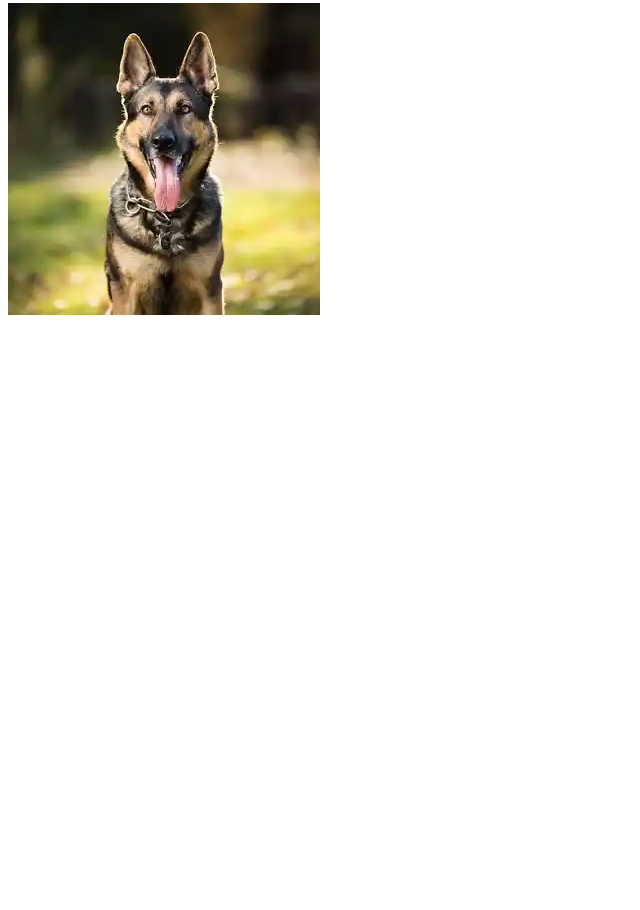
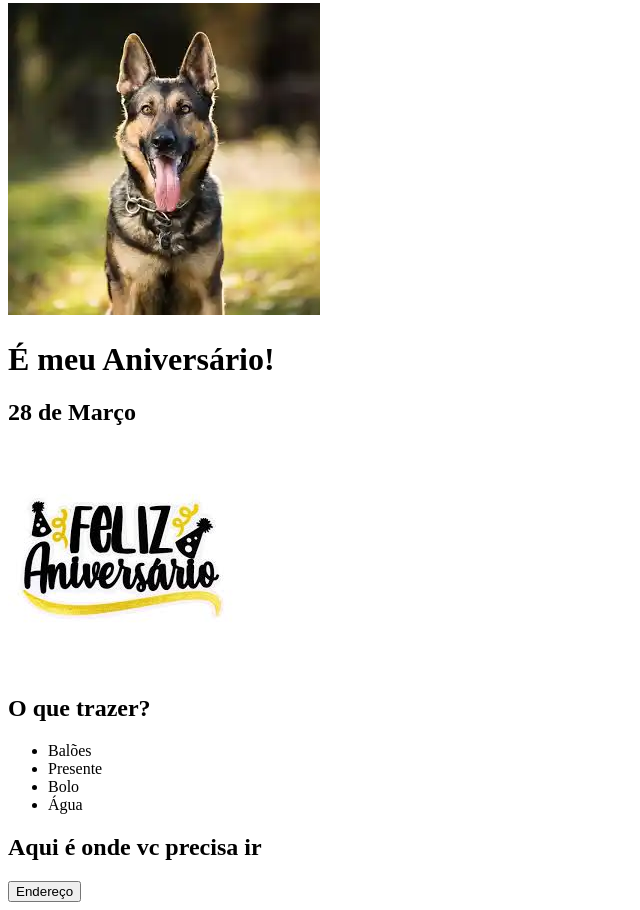
Before and after one commit to MatheusGomes-28/Exercicios, a plain HTML site: page Módulo I/Exercício 2 Módulo I/index.html in a window 1280 px wide. Shown: the part 1298-2208 px from the top of the page, without its empty margins (0-640 px from the left). Before the commit the page ends 1625 px from the top, so only its background shows below. Drawn offline with Linux system fonts and the light colour scheme.

Commit message:
#9 Criação de um convite e Exercício 9
Criação de um convite de aniversário, incluindo endereço, listas e imagens

```diff
--- a/Módulo I/Exercício 2 Módulo I/index.html
+++ b/Módulo I/Exercício 2 Módulo I/index.html
@@ -82,5 +82,20 @@
     <img src="./dog.webp" alt="PASTOR ALEMÃO">
 
 
+
+    <h1>É meu Aniversário!</h1>
+    <h2>28 de Março</h2>
+    <img src="./aniversário.jpg" alt="Imagem Branca e Feliz aniversário">
+    <h2>O que trazer?</h2>
+    <ul>
+        <li>Balões</li>
+        <li>Presente</li>
+        <li>Bolo</li>
+        <li>Água</li>
+    </ul>
+
+    <h2>Aqui é onde vc precisa ir</h2>
+    <a href="https://www.google.com/maps/place/Ilha+de+P%C3%A1scoa/@-27.1258031,-109.4212167,12z/data=!3m1!4b1!4m6!3m5!1s0x9947f017a8d4ae2b:0xbbe5b3edc02a2db6!8m2!3d-27.112723!4d-109.3496865!16zL20vMGRfeno?entry=ttu&g_ep=EgoyMDI2MDQyMS4wIKXMDSoASAFQAw%3D%3D"><Button>Endereço</Button></a>
+
 </body>
 </html>
```
Also changed, not shown: Módulo I/Exercício 2 Módulo I/aniversário.jpg (added).
